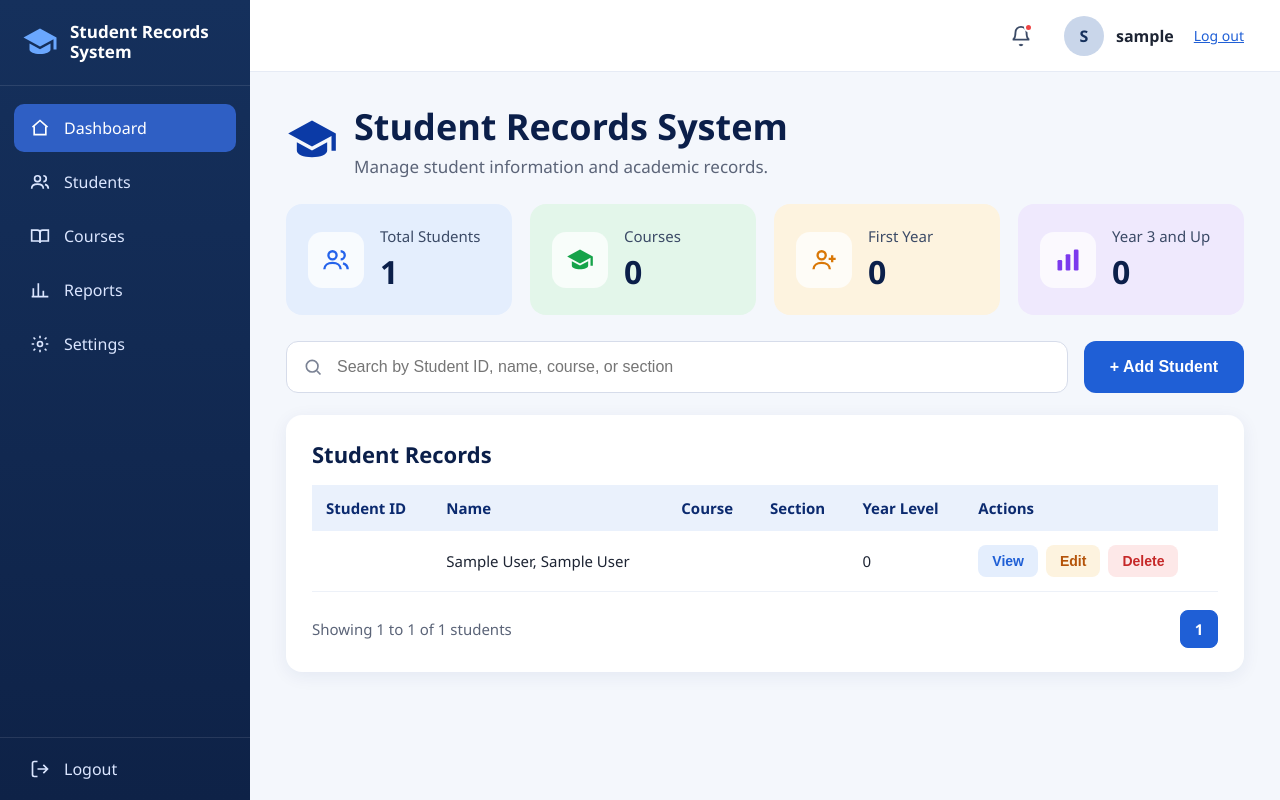
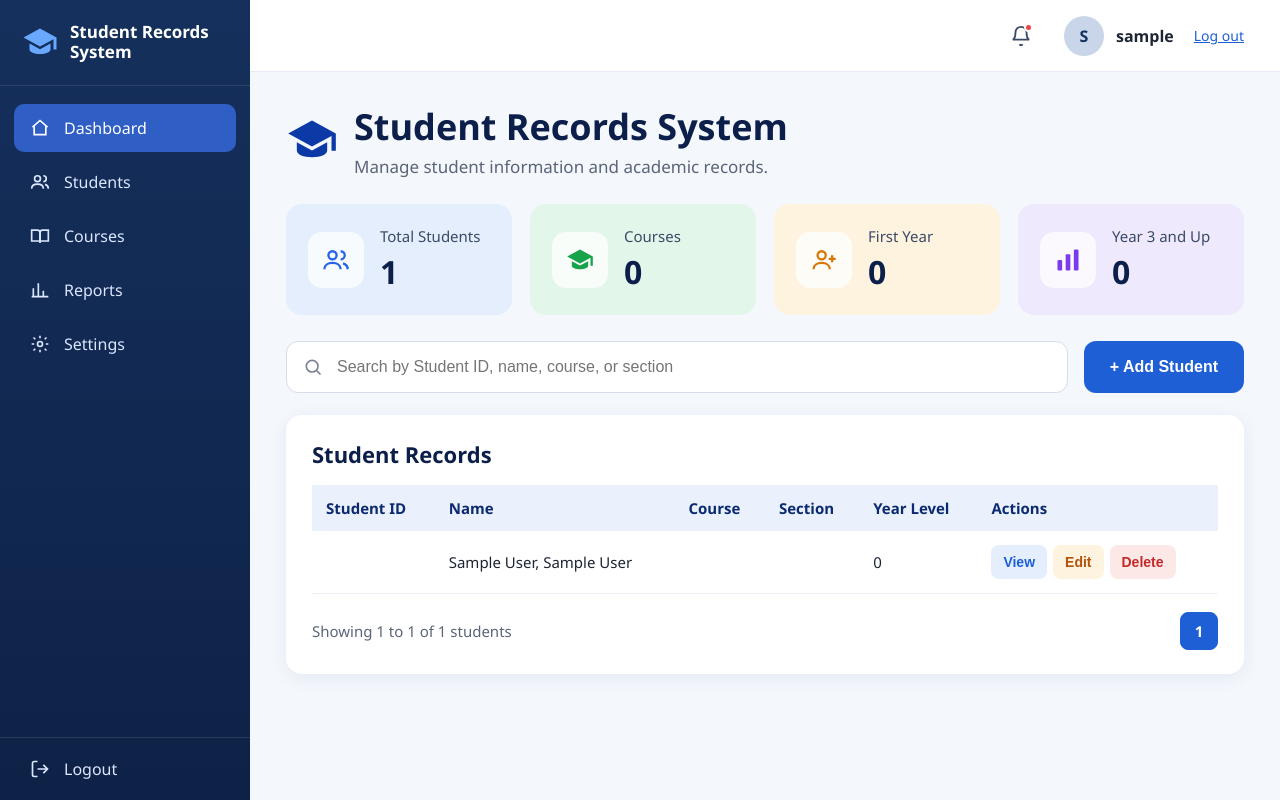
Before and after one commit to ranaraapplegrace03/student-records, a PHP site: page / in a window 1280 px wide. Run offline with PHP 8.4, Linux system fonts and the light colour scheme; the visitor is signed in with stand-in values (Sample User, id 1); data that the repository does not hold is empty; a stand-in replaces the project's code that opens the database connection.

Commit message:
Update style.css

```diff
--- a/style.css
+++ b/style.css
@@ -602,3 +602,12 @@ html[data-theme="dark"] .flash { border: none; }
 .toast-error { background: #fde8e8; color: #9b1c1c; border: 1px solid #f5b5b5; }
 html[data-theme="dark"] .toast-success { background: #14532d; color: #bbf7d0; border-color: #166534; }
 html[data-theme="dark"] .toast-error { background: #7f1d1d; color: #fecaca; border-color: #991b1b; }
+
+/* ---------- Aligned row actions (View, Edit, Delete on one line) ---------- */
+td:last-child { white-space: nowrap; }
+.actions { display: flex; flex-wrap: nowrap; align-items: center; justify-content: flex-start; gap: 6px; }
+.actions form.inline { display: inline-flex; margin: 0; }
+.actions .btn-view, .actions .btn-edit, .actions .btn-delete {
+  height: 34px; padding: 0 12px; display: inline-flex; align-items: center; justify-content: center;
+  line-height: 1; border-radius: 8px; font-size: 14px; font-weight: 600; text-decoration: none; white-space: nowrap;
+}
```
